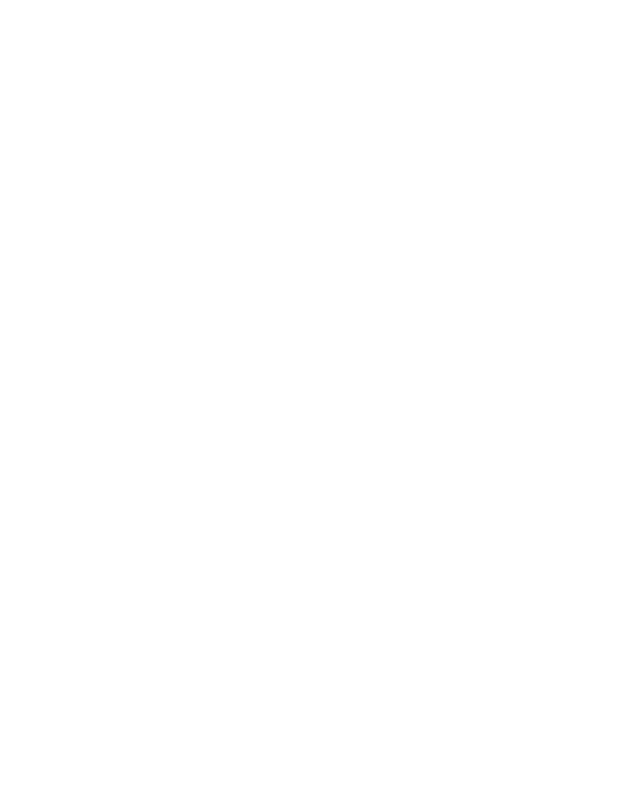
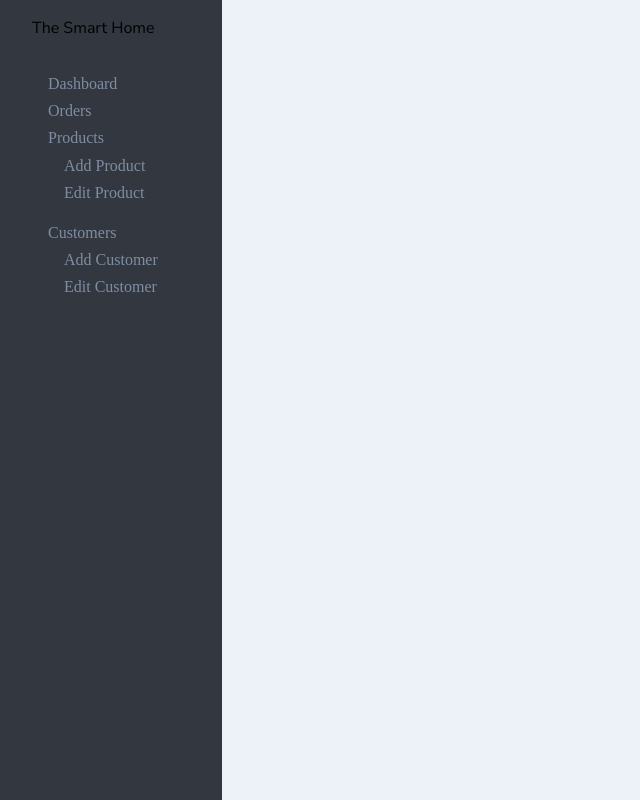
Before and after one commit to WADS94/the-smart-home, a plain HTML site: page index.html in a window 1280 px wide. Shown: the whole page, without its empty margins (0-640 px from the left). Drawn offline with Linux system fonts and the light colour scheme.

Commit message:
add some markup for the sidebar

```diff
--- a/index.html
+++ b/index.html
@@ -4,7 +4,33 @@
     <meta charset="UTF-8" />
     <meta http-equiv="X-UA-Compatible" content="IE=edge" />
     <meta name="viewport" content="width=device-width, initial-scale=1.0" />
+    <link rel="preconnect" href="https://fonts.googleapis.com" />
+    <link rel="preconnect" href="https://fonts.gstatic.com" crossorigin />
+    <link
+      href="https://fonts.googleapis.com/css2?family=Nunito+Sans&family=Roboto+Slab:wght@100&display=swap"
+      rel="stylesheet"
+    />
+
+    <link rel="stylesheet" href="./style.css" />
     <title>The Smart Home Admin</title>
   </head>
-  <body></body>
+  <body>
+    <aside class="sidebar">
+      <header class="sidebar__header">The Smart Home</header>
+      <ul class="sidebar__list">
+        <li><a class="nav-link" href="#">Dashboard</a></li>
+        <li><a class="nav-link" href="#">Orders</a></li>
+        <li><a class="nav-link" href="#">Products</a></li>
+        <ul class="sidebar__product_list">
+          <li><a class="nav-link" href="#">Add Product</a></li>
+          <li><a class="nav-link" href="#">Edit Product</a></li>
+        </ul>
+        <li><a class="nav-link" href="#">Customers</a></li>
+        <ul class="sidebar__customer_list">
+          <li><a class="nav-link" href="#">Add Customer</a></li>
+          <li><a class="nav-link" href="#">Edit Customer</a></li>
+        </ul>
+      </ul>
+    </aside>
+  </body>
 </html>
--- /dev/null
+++ b/style.css
@@ -0,0 +1,117 @@
+:root {
+  --clr-primary-400: 263 55% 52%;
+  --clr-secondary-400: 217 19% 35%;
+  --clr-secondary-500: 219 29% 14%;
+  --clr-neutral-100: 0 0% 100%;
+  --clr-neutral-200: 210 46% 95%;
+  --clr-neutral-300: 0 0% 81%;
+
+  --ff-primary: "Nunito Sans", sans-serif;
+
+  --fw-400: 500;
+  --fw-700: 600;
+
+  --fs-300: 0.6875rem;
+  --fs-400: 0.8125rem;
+  --fs-500: 1.25rem;
+
+  --sidebar-backgr: #333840;
+  --nav-link: #7f8da1;
+}
+
+*,
+*::before,
+*::after {
+  box-sizing: border-box;
+  margin: 0;
+  padding: 0;
+}
+
+ul,
+ol {
+  list-style: none;
+}
+
+a {
+  text-decoration: none;
+}
+
+html:focus-within {
+  scroll-behavior: smooth;
+}
+
+body {
+  min-height: 100vh;
+  text-rendering: optimizeSpeed;
+  line-height: 1.5;
+}
+
+img,
+picture {
+  max-width: 100%;
+  display: block;
+}
+
+input,
+button,
+textarea,
+select {
+  font: inherit;
+}
+
+body {
+  min-height: 100vh;
+
+  font-family: var(--ff-primary);
+  font-weight: var(--fw-400);
+
+  background-color: hsl(var(--clr-neutral-200));
+}
+
+h1,
+h2,
+h3 {
+  font-weight: var(--fw-700);
+}
+
+.flex {
+  display: flex;
+  gap: var(--gap, 1rem);
+}
+
+.flow > *:where(:not(:first-child)) {
+  margin-top: var(--flow-spacer, 1em);
+}
+
+.sidebar {
+  background-color: var(--sidebar-backgr);
+  height: 100vh;
+  padding: 1em 4em 1em 2em;
+  display: inline-block;
+}
+
+.nav-link {
+  font-size: 1em;
+  color: var(--nav-link);
+  font-weight: 400;
+  font-family: "Nunito";
+  font-style: normal;
+  line-height: 22px;
+}
+
+.sidebar > header {
+  margin-bottom: 2em;
+}
+
+ul {
+  margin-left: 1em;
+  margin-bottom: 1em;
+}
+
+li {
+  margin-bottom: 0.2em;
+}
+
+.sidebar__list > span {
+  margin: 0;
+}
```
